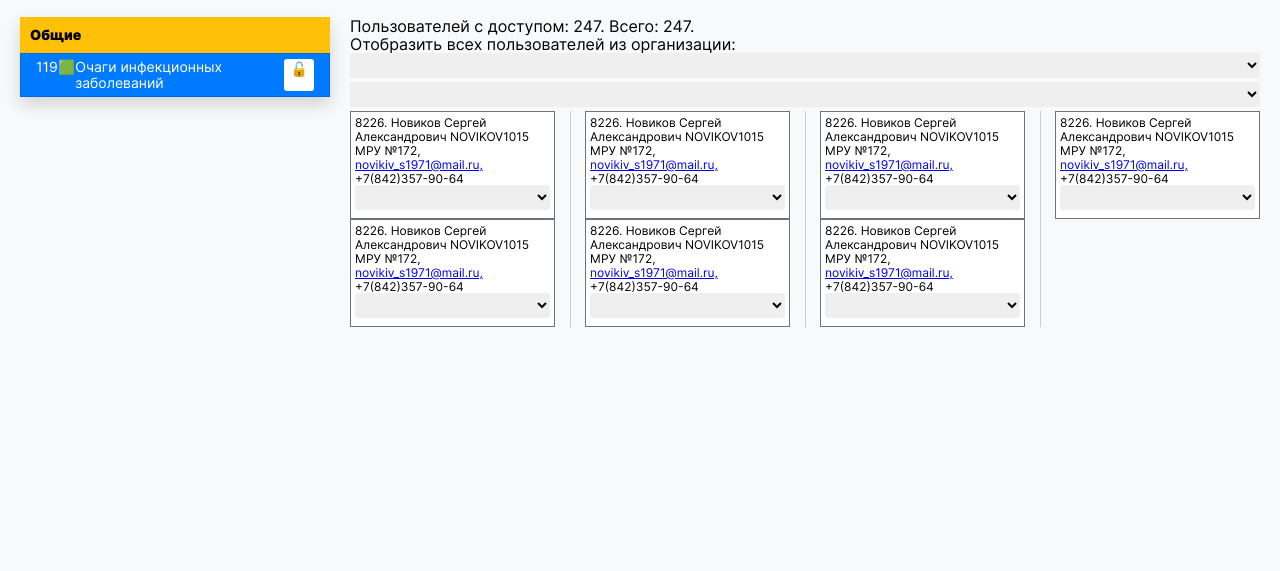
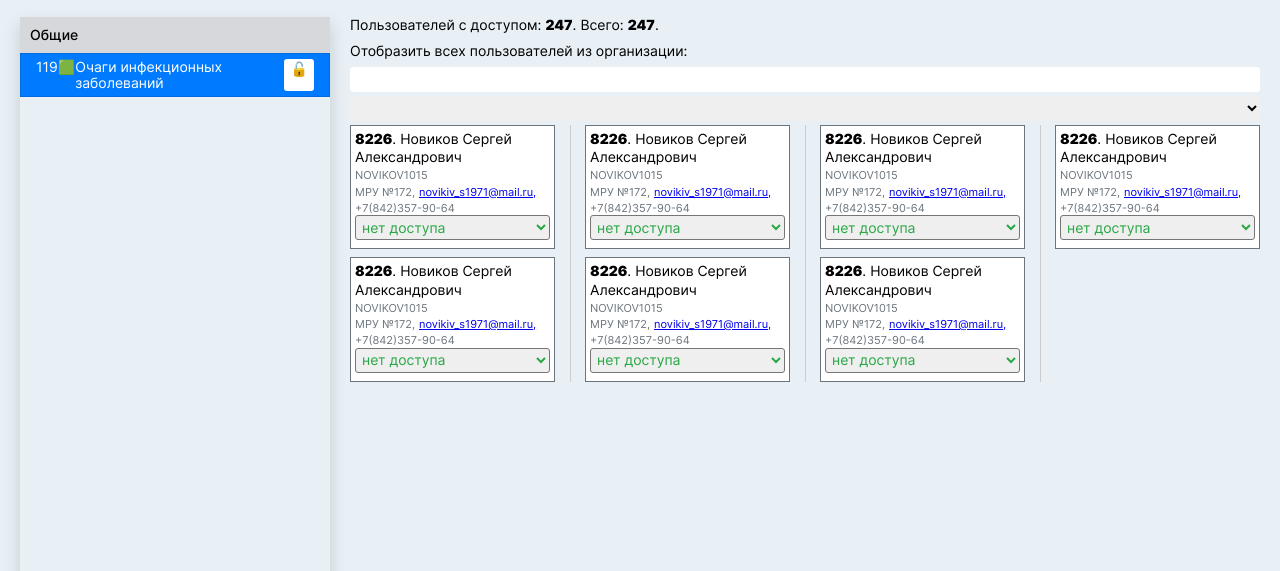
Before and after one commit to son13425/questionnaire-designer-front, a website built with Vite: page src/ankets/index.html in a window 1280 px wide. Shown: the part 149-720 px from the top of the page. Built offline with nearby package versions, Linux system fonts and the light colour scheme.

Commit message:
ankets css

```diff
--- a/src/ankets/index.css
+++ b/src/ankets/index.css
@@ -1,5 +1,9 @@
 ul {
     list-style-type: none;
+}
+
+.main-container {
+    background-color: #E8F0F5;
 }
 
 .container-edit-anket {
@@ -20,8 +24,37 @@ ul {
     background-color: #6c757d;
 }
 
+.button-edit-anket:hover {
+    background-color: #5a6268;
+}
+
+.edit-anket-blocks {
+    height: 82vh;
+    overflow-y: auto;
+    overflow-x: hidden;
+}
+
 .button-edit-anket-accent {
     background-color: #dc3545;
+}
+
+.button-edit-anket-accent:hover {
+    background-color: #c82333;
+}
+
+.heading-edit-anket-ol {
+    background-color: #d6d8db;
+    font-weight: 500;
+}
+
+
+/* КЛАСС КОТОРЫЙ НУЖНО ДОБАВЛЯТЬ К ЛИ */
+.edit-ankets-list-item {
+    background-color: #fff;
+}
+
+.edit-ankets-list-item:hover {
+    background-color: #f8f9fa;
 }
 
 .edit-anket-list-item-link {
@@ -42,6 +75,25 @@ ul {
     column-rule: 1px solid #ccc;
 }
 
+.edit-anket-all-users {
+    font-size: 14px;
+    margin-bottom: 8px;
+}
+
+.edit-anket-all-users-accent {
+    font-weight: 600;
+}
+
+.edit-anket-form-label {
+    font-size: 14px;
+}
+
+.edit-ankets-input {
+    margin-top: 8px;
+    /* margin-bottom: 6px; */
+    height: 25px;
+}
+
 .edit-anket-user-profile {
     page-break-inside: avoid;
     break-inside: avoid;
@@ -51,11 +103,61 @@ ul {
     font-size: 12px;
 }
 
+.edit-anket-user-profile {
+    font-size: 14px;
+    margin-bottom: 8px;
+}
 
+.edit-anket-user-profile-name {
+    line-height: 1.30;
+    margin-bottom: 2px;
+}
 
+.edit-anket-user-profile-name-number {
+    font-weight: 600;
+}
+
+.edit-anket-user-profile-accent-2 {
+    color: #6c757d;
+    font-size: 11px;
+    line-height: 1.30;
+}
+
+.edit-anket-user-profile-link {
+    font-size: 11px;
+}
+
+.edit-ankets-card-user-select {
+    border: 1px solid rgb(118, 118, 118);
+    padding: 2px;
+}
+
+.edit-ankets-card-user-accent-good {
+    color: #28a745;
+}
+
+.edit-ankets-card-user-accent-bad {
+    color: #dc3545;
+}
+
+.footer-edit-ankets {
+    margin-top: 0;
+}
+
+@media (max-width: 1210px) {
+    .edit-anket-users {
+        column-count: 2;
+    }
+}
 
 @media (max-width: 680px) {
     .buttons-container-edit-anket {
         flex-direction: column;
     }
 }
+
+@media (max-width: 550px) {
+    .edit-anket-users {
+        column-count: 1;
+    }
+}
--- a/src/ankets/index.html
+++ b/src/ankets/index.html
@@ -65,11 +65,10 @@
                 class="button-sign-image">
             </button>
         </header>
-      <div class="header-page-title">
+      <div class="header-page-title main-container">
         <div class="page-title-text">Доступ к форме ""</div>
       </div>
-
-      <main class="container-edit-anket page__section">
+      <main class="container-edit-anket page__section main-container">
         <div class="buttons-container-edit-anket">
             <button class="button button-edit-anket button-edit-anket-accent">
                 <span class="">&#10010;</span>
@@ -86,7 +85,7 @@
         </div>
         <div class="content">
             <section class="container-inform-anket">
-                <div class="anket-blocks">
+                <div class="anket-blocks edit-anket-blocks">
                     <p class="heading heading-edit-anket-ol">Общие</p>
                     <div class="anket-blocks-inform-container">
                         <div class="anket-blocks-inform">
@@ -107,17 +106,18 @@
             </section>
             <section class="container-anket-form">
                 <div class="">
-                    <p class="">Пользователей с доступом: <span class="">247</span>. Всего: <span class="">247</span>.</p>
+                    <p class="edit-anket-all-users">Пользователей с доступом: <span class="edit-anket-all-users-accent">247</span>. Всего: <span class="edit-anket-all-users-accent">247</span>.</p>
                 </div>
                 <form class="">
-                    <label for="247" class="">Отобразить всех пользователей из организации:</label>
-                    <select
+                    <label for="247" class="edit-anket-form-label">Отобразить всех пользователей из организации:</label>
+                    <input
                         id="247"
+                        role="search"
                         name=""
-                        class="form-input form-input-select"
+                        class="form-input form-input-select edit-ankets-input"
                         data-error-message=""
                         value=""
-                        required></select>
+                        required></input>
                     <select
                         id=""
                         name=""
@@ -128,108 +128,136 @@
                 </form>
                 <div class="edit-anket-users">
                     <div class="edit-anket-user-profile">
-                        <p class=""><span class="">8226</span>. Новиков Сергей Александрович <span class="">NOVIKOV1015</span></p>
-                        <span class="">МРУ №172,</span>
-                        <a href="#0" class="">novikiv_s1971@mail.ru,</a>
-                        <span class="">+7(842)357-90-64</span>
+                        <p class="edit-anket-user-profile-name"><span class="edit-anket-user-profile-name-number">8226</span>. Новиков Сергей Александрович</p>
+                        <p class="edit-anket-user-profile-accent-2">NOVIKOV1015</p>
+                        <span class="edit-anket-user-profile-accent-2">МРУ №172,</span>
+                        <a href="#0" class="edit-anket-user-profile-link">novikiv_s1971@mail.ru,</a>
+                        <span class="edit-anket-user-profile-accent-2">+7(842)357-90-64</span>
                         <form class="">
                             <select
                                 id=""
                                 name=""
-                                class="form-input form-input-select"
+                                class="form-input form-input-select edit-ankets-card-user-select edit-ankets-card-user-accent-good"
                                 data-error-message=""
                                 value=""
-                                required></select>
+                                required>
+                                  <option class="edit-ankets-card-user-option edit-ankets-card-user-accent-bad">нет доступа</option>
+                                  <option class="edit-ankets-card-user-option edit-ankets-card-user-accent-good">Куратор от организации (Id=16)</option>
+                              </select>
                         </form>
                     </div>
                     <div class="edit-anket-user-profile">
-                        <p class=""><span class="">8226</span>. Новиков Сергей Александрович <span class="">NOVIKOV1015</span></p>
-                        <span class="">МРУ №172,</span>
-                        <a href="#0" class="">novikiv_s1971@mail.ru,</a>
-                        <span class="">+7(842)357-90-64</span>
+                      <p class="edit-anket-user-profile-name"><span class="edit-anket-user-profile-name-number">8226</span>. Новиков Сергей Александрович</p>
+                      <p class="edit-anket-user-profile-accent-2">NOVIKOV1015</p>
+                      <span class="edit-anket-user-profile-accent-2">МРУ №172,</span>
+                      <a href="#0" class="edit-anket-user-profile-link">novikiv_s1971@mail.ru,</a>
+                      <span class="edit-anket-user-profile-accent-2">+7(842)357-90-64</span>
                       <form class="">
                           <select
                               id=""
                               name=""
-                                class="form-input form-input-select"
+                              class="form-input form-input-select edit-ankets-card-user-select edit-ankets-card-user-accent-good"
                               data-error-message=""
                               value=""
-                                required></select>
+                              required>
+                                <option class="edit-ankets-card-user-option edit-ankets-card-user-accent-bad">нет доступа</option>
+                                <option class="edit-ankets-card-user-option edit-ankets-card-user-accent-good">Куратор от организации (Id=16)</option>
+                            </select>
                       </form>
                   </div>
                   <div class="edit-anket-user-profile">
-                        <p class=""><span class="">8226</span>. Новиков Сергей Александрович <span class="">NOVIKOV1015</span></p>
-                        <span class="">МРУ №172,</span>
-                        <a href="#0" class="">novikiv_s1971@mail.ru,</a>
-                        <span class="">+7(842)357-90-64</span>
+                    <p class="edit-anket-user-profile-name"><span class="edit-anket-user-profile-name-number">8226</span>. Новиков Сергей Александрович</p>
+                    <p class="edit-anket-user-profile-accent-2">NOVIKOV1015</p>
+                    <span class="edit-anket-user-profile-accent-2">МРУ №172,</span>
+                    <a href="#0" class="edit-anket-user-profile-link">novikiv_s1971@mail.ru,</a>
+                    <span class="edit-anket-user-profile-accent-2">+7(842)357-90-64</span>
                     <form class="">
                         <select
                             id=""
                             name=""
-                                class="form-input form-input-select"
+                            class="form-input form-input-select edit-ankets-card-user-select edit-ankets-card-user-accent-good"
                             data-error-message=""
                             value=""
-                                required></select>
+                            required>
+                              <option class="edit-ankets-card-user-option edit-ankets-card-user-accent-bad">нет доступа</option>
+                              <option class="edit-ankets-card-user-option edit-ankets-card-user-accent-good">Куратор от организации (Id=16)</option>
+                          </select>
                     </form>
                 </div>
                 <div class="edit-anket-user-profile">
-                        <p class=""><span class="">8226</span>. Новиков Сергей Александрович <span class="">NOVIKOV1015</span></p>
-                        <span class="">МРУ №172,</span>
-                        <a href="#0" class="">novikiv_s1971@mail.ru,</a>
-                        <span class="">+7(842)357-90-64</span>
+                  <p class="edit-anket-user-profile-name"><span class="edit-anket-user-profile-name-number">8226</span>. Новиков Сергей Александрович</p>
+                  <p class="edit-anket-user-profile-accent-2">NOVIKOV1015</p>
+                  <span class="edit-anket-user-profile-accent-2">МРУ №172,</span>
+                  <a href="#0" class="edit-anket-user-profile-link">novikiv_s1971@mail.ru,</a>
+                  <span class="edit-anket-user-profile-accent-2">+7(842)357-90-64</span>
                   <form class="">
                       <select
                           id=""
                           name=""
-                                class="form-input form-input-select"
+                          class="form-input form-input-select edit-ankets-card-user-select edit-ankets-card-user-accent-good"
                           data-error-message=""
                           value=""
-                                required></select>
+                          required>
+                            <option class="edit-ankets-card-user-option edit-ankets-card-user-accent-bad">нет доступа</option>
+                            <option class="edit-ankets-card-user-option edit-ankets-card-user-accent-good">Куратор от организации (Id=16)</option>
+                        </select>
                   </form>
               </div>
               <div class="edit-anket-user-profile">
-                        <p class=""><span class="">8226</span>. Новиков Сергей Александрович <span class="">NOVIKOV1015</span></p>
-                        <span class="">МРУ №172,</span>
-                        <a href="#0" class="">novikiv_s1971@mail.ru,</a>
-                        <span class="">+7(842)357-90-64</span>
+                <p class="edit-anket-user-profile-name"><span class="edit-anket-user-profile-name-number">8226</span>. Новиков Сергей Александрович</p>
+                <p class="edit-anket-user-profile-accent-2">NOVIKOV1015</p>
+                <span class="edit-anket-user-profile-accent-2">МРУ №172,</span>
+                <a href="#0" class="edit-anket-user-profile-link">novikiv_s1971@mail.ru,</a>
+                <span class="edit-anket-user-profile-accent-2">+7(842)357-90-64</span>
                 <form class="">
                     <select
                         id=""
                         name=""
-                                class="form-input form-input-select"
+                        class="form-input form-input-select edit-ankets-card-user-select edit-ankets-card-user-accent-good"
                         data-error-message=""
                         value=""
-                                required></select>
+                        required>
+                          <option class="edit-ankets-card-user-option edit-ankets-card-user-accent-bad">нет доступа</option>
+                          <option class="edit-ankets-card-user-option edit-ankets-card-user-accent-good">Куратор от организации (Id=16)</option>
+                      </select>
                 </form>
             </div>
             <div class="edit-anket-user-profile">
-                        <p class=""><span class="">8226</span>. Новиков Сергей Александрович <span class="">NOVIKOV1015</span></p>
-                        <span class="">МРУ №172,</span>
-                        <a href="#0" class="">novikiv_s1971@mail.ru,</a>
-                        <span class="">+7(842)357-90-64</span>
+              <p class="edit-anket-user-profile-name"><span class="edit-anket-user-profile-name-number">8226</span>. Новиков Сергей Александрович</p>
+              <p class="edit-anket-user-profile-accent-2">NOVIKOV1015</p>
+              <span class="edit-anket-user-profile-accent-2">МРУ №172,</span>
+              <a href="#0" class="edit-anket-user-profile-link">novikiv_s1971@mail.ru,</a>
+              <span class="edit-anket-user-profile-accent-2">+7(842)357-90-64</span>
               <form class="">
                   <select
                       id=""
                       name=""
-                                class="form-input form-input-select"
+                      class="form-input form-input-select edit-ankets-card-user-select edit-ankets-card-user-accent-good"
                       data-error-message=""
                       value=""
-                                required></select>
+                      required>
+                        <option class="edit-ankets-card-user-option edit-ankets-card-user-accent-bad">нет доступа</option>
+                        <option class="edit-ankets-card-user-option edit-ankets-card-user-accent-good">Куратор от организации (Id=16)</option>
+                    </select>
               </form>
           </div>
           <div class="edit-anket-user-profile">
-                        <p class=""><span class="">8226</span>. Новиков Сергей Александрович <span class="">NOVIKOV1015</span></p>
-                        <span class="">МРУ №172,</span>
-                        <a href="#0" class="">novikiv_s1971@mail.ru,</a>
-                        <span class="">+7(842)357-90-64</span>
+            <p class="edit-anket-user-profile-name"><span class="edit-anket-user-profile-name-number">8226</span>. Новиков Сергей Александрович</p>
+            <p class="edit-anket-user-profile-accent-2">NOVIKOV1015</p>
+            <span class="edit-anket-user-profile-accent-2">МРУ №172,</span>
+            <a href="#0" class="edit-anket-user-profile-link">novikiv_s1971@mail.ru,</a>
+            <span class="edit-anket-user-profile-accent-2">+7(842)357-90-64</span>
             <form class="">
                 <select
                     id=""
                     name=""
-                                class="form-input form-input-select"
+                    class="form-input form-input-select edit-ankets-card-user-select edit-ankets-card-user-accent-good"
                     data-error-message=""
                     value=""
-                                required></select>
+                    required>
+                      <option class="edit-ankets-card-user-option edit-ankets-card-user-accent-bad">нет доступа</option>
+                      <option class="edit-ankets-card-user-option edit-ankets-card-user-accent-good">Куратор от организации (Id=16)</option>
+                  </select>
             </form>
         </div>
                 </div>
@@ -238,7 +266,7 @@
 
 
       </main>
-      <footer class="footer page__section">
+      <footer class="footer page__section footer-edit-ankets">
         <img
           id="footer-logo"
           alt="Лого"
```
Lines whose indentation alone changed are shown as unchanged.
